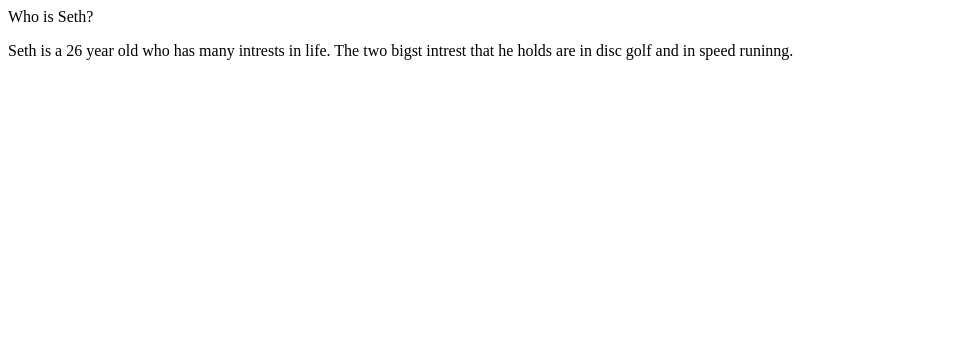
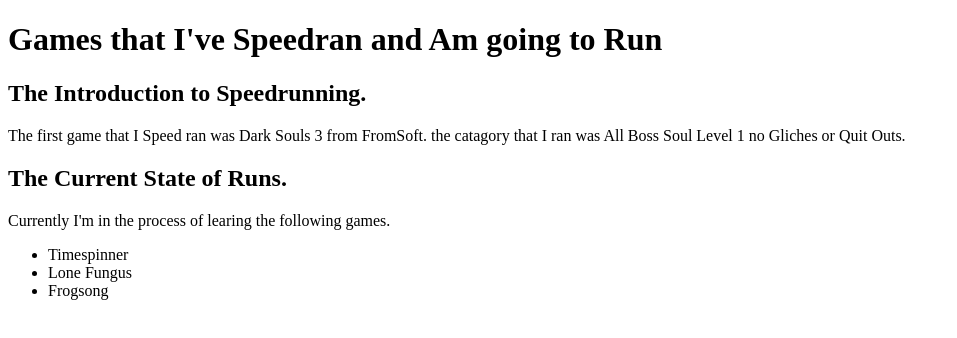
Before and after one commit to seth-woodrow/js-assignment-4-html-me-something-seth-woodrow, a website: page index.html in a window 1280 px wide. Shown: the whole page, without its empty margins (0-957 px from the left). Drawn offline with Linux system fonts and the light colour scheme.

Commit message:
added article text

```diff
--- a/index.html
+++ b/index.html
@@ -1,10 +1,30 @@
 <!DOCTYPE html>
 <html>
    <head>
+      <title>Seth Woodrow-Games I've Speedran</title>
    </head>
    <body>
-      <article>Who is Seth?</article>
-      <p> Seth is a 26 year old who has many intrests in life. The two bigst intrest that he holds are in disc golf and in speed runinng.</p>
+     <header>
+      <h1>Games that I've Speedran and Am going to Run</h1>
+      </header>
+      <main>
+         <article>
+            <section>
+               <h2>The Introduction to Speedrunning.</h2>
+               <p>The first game that I Speed ran was Dark Souls 3 from FromSoft. the catagory that I ran was
+                  All Boss Soul Level 1 no Gliches or Quit Outs.</p>
+            </section>
+            <section>
+               <h2>The Current State of Runs.</h2>
+               <p>Currently I'm in the process of learing the following games.</p>
+               <ul>
+                  <li>Timespinner</li>
+                  <li>Lone Fungus</li>
+                  <li>Frogsong</li>
+               </ul>
+            </section>
+         </article>
+      </main>
 
 
    </body>
```
